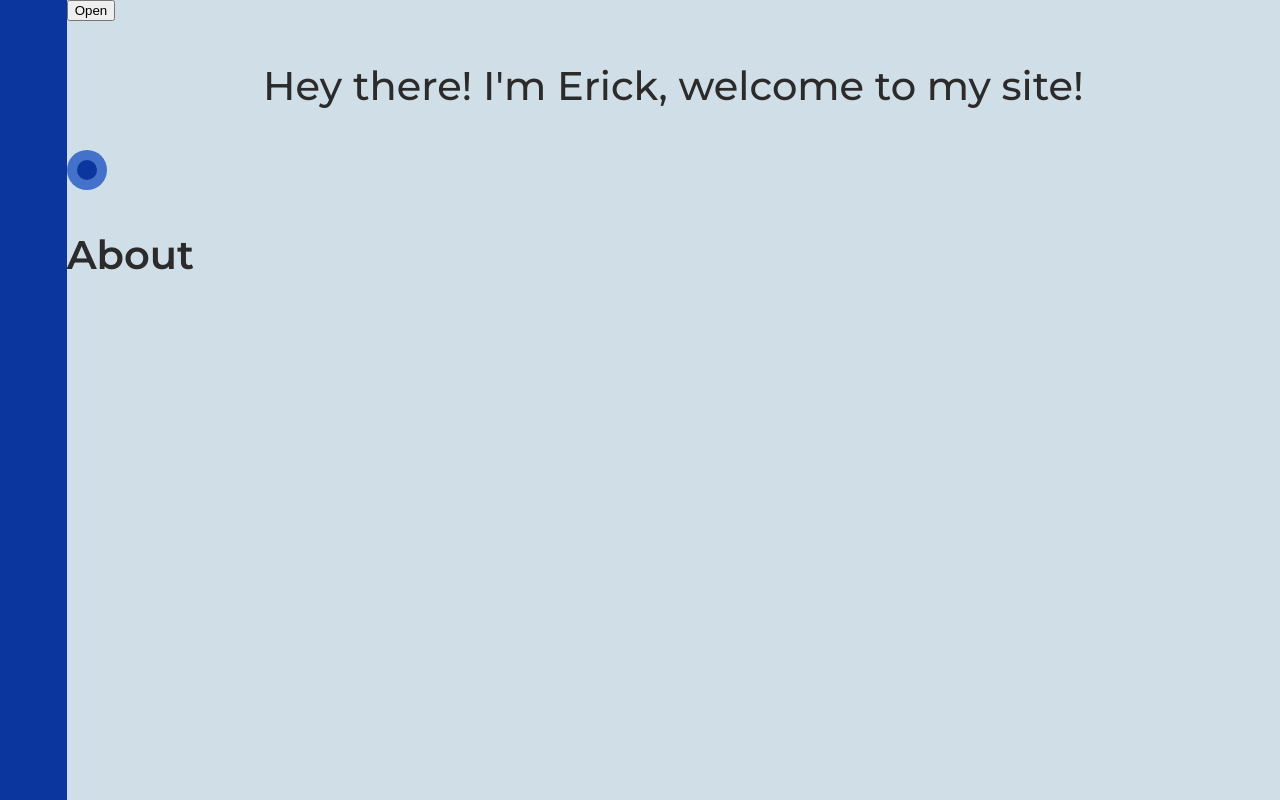
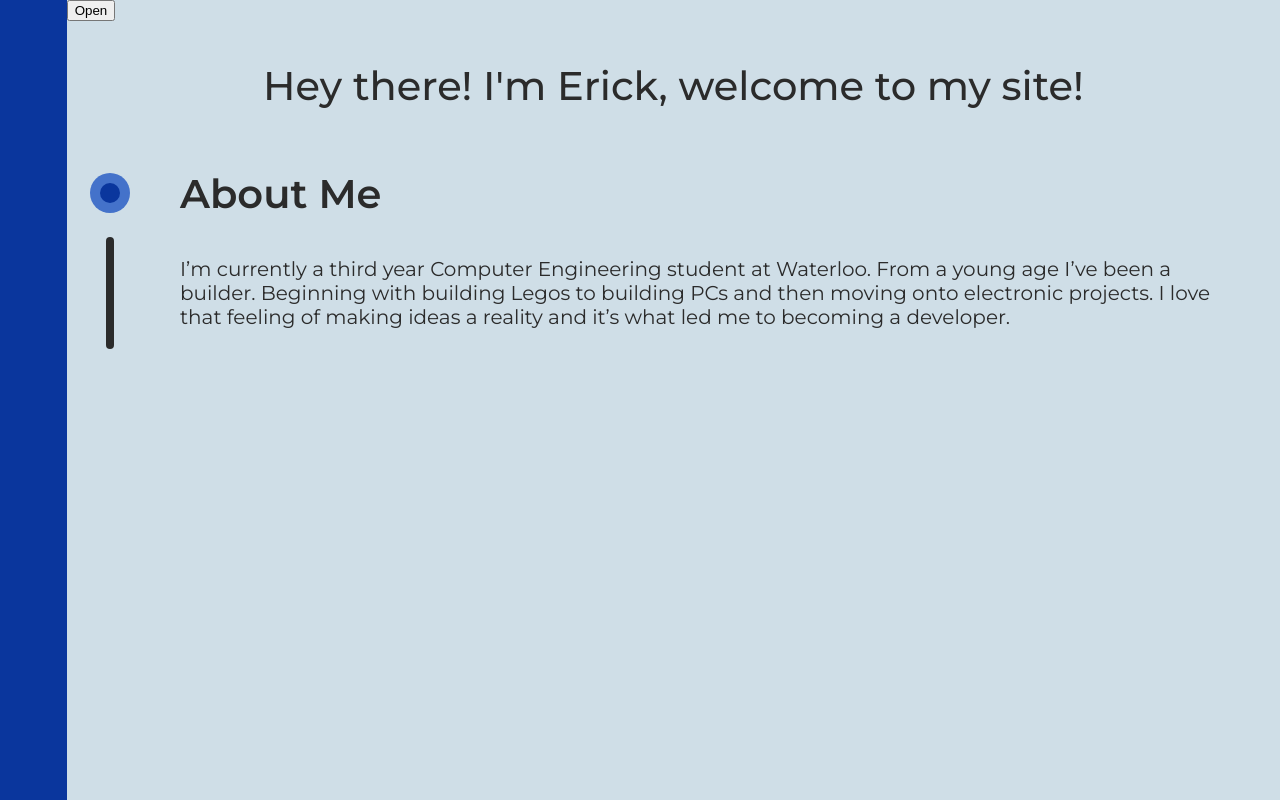
Before and after one commit to ericklikan/erickleon.com, a React (Create React App) app: page / in a window 1280 px wide. Built offline with nearby package versions, Linux system fonts and the light colour scheme.

Commit message:
Squashed commit of the following:
commit 0e56f22e5662ea59818d638da92fc6d5d628cbbb
Author: Erick Leon <eeleon@edu.uwaterloo.ca>
Date:   Sun Jul 28 11:21:37 2019 -0400

    About section no picture

```diff
--- a/src/App/AppConstants.ts
+++ b/src/App/AppConstants.ts
@@ -12,11 +12,14 @@ export const DIMENSIONS = {
 
 	TITLE_SIZE: '30pt',
 	SUBTITLE_SIZE: '30pt',
-	TEXT_SIZE: '20pt',
+	TEXT_SIZE: '15pt',
+
+	SECTION_SIDE_LENGTH: '65pt',
 }
 
 export const COLORS = {
 	SIDEBAR_BACKGROUND_COLOR: '#0A369D',
+	SIDE_LINE_COLOR: '#2B2B2B',
 	TEXT_COLOR: '#2B2B2B',
 }
 
--- a/src/components/Section.tsx
+++ b/src/components/Section.tsx
@@ -1,5 +1,46 @@
 import * as React from 'react'
+import styled from 'styled-components'
+import SectionTitle from './SectionTitle'
+import { DIMENSIONS, COLORS } from 'App/AppConstants'
 
-class Section extends React.Component {}
+export const Container = styled.div`
+	display: flex;
+	flex-direction: row;
+	justify-content: flex-start;
+	align-content: center;
+	padding: 0 0 0 0;
+`
+const ContentContainer = styled.div`
+	margin: 0;
+	padding: 0 30pt 0 20pt;
+	display: flex;
+`
+const LineContainer = styled.div`
+	width: ${DIMENSIONS.SECTION_SIDE_LENGTH};
+	min-width: ${DIMENSIONS.SECTION_SIDE_LENGTH};
+	display: flex;
+	justify-content: center;
+`
+const Line = styled.div`
+	height: 100%;
+	width: 6pt;
+	background-color: ${COLORS.SIDE_LINE_COLOR};
+	border-radius: 3pt;
+`
+interface IProps {
+	title: string
+}
+
+const Section: React.FC<IProps> = props => (
+	<div>
+		<SectionTitle title={props.title} />
+		<Container>
+			<LineContainer>
+				<Line />
+			</LineContainer>
+			<ContentContainer>{props.children}</ContentContainer>
+		</Container>
+	</div>
+)
 
 export default Section
--- a/src/components/SectionTitle.tsx
+++ b/src/components/SectionTitle.tsx
@@ -1,6 +1,25 @@
 import * as React from 'react'
 import Point from 'components/Point'
-import { Subtitle } from './Styled'
+import { Subtitle } from 'components/Styled'
+import styled from 'styled-components'
+import { Container } from 'components/Section'
+import { DIMENSIONS } from 'App/AppConstants'
+
+const PointContainer = styled.div`
+	height: ${DIMENSIONS.SECTION_SIDE_LENGTH};
+	width: ${DIMENSIONS.SECTION_SIDE_LENGTH};
+	min-width: ${DIMENSIONS.SECTION_SIDE_LENGTH};
+	display: flex;
+	justify-content: center;
+	align-items: center;
+`
+const TextContainer = styled.div`
+	width: 100%;
+	margin: 0;
+	padding-left: 20pt;
+	display: flex;
+	align-items: center;
+`
 
 interface IProps {
 	title: string
@@ -30,12 +49,14 @@ class SectionTitle extends React.Component<IProps, IState> {
 
 	public render() {
 		return (
-			<div onMouseEnter={this.setHoveredOn} onMouseLeave={this.setHoveredOff}>
-				<span>
+			<Container onMouseEnter={this.setHoveredOn} onMouseLeave={this.setHoveredOff}>
+				<PointContainer>
 					<Point hover={this.state.isHovered} />
+				</PointContainer>
+				<TextContainer>
 					<Subtitle>{this.props.title}</Subtitle>
-				</span>
-			</div>
+				</TextContainer>
+			</Container>
 		)
 	}
 }
--- a/src/components/Styled.tsx
+++ b/src/components/Styled.tsx
@@ -21,10 +21,11 @@ export const Subtitle = styled.p`
 	font-weight: 600;
 	font-size: ${DIMENSIONS.SUBTITLE_SIZE};
 	color: ${COLORS.TEXT_COLOR};
+	margin: 0;
 `
 
 // Use for normal text
-export const Text = styled.p`
+export const TextContent = styled.p`
 	font-family: 'Montserrat', sans-serif;
 	font-size: ${DIMENSIONS.TEXT_SIZE};
 	color: ${COLORS.TEXT_COLOR};
--- a/src/sections/About.tsx
+++ b/src/sections/About.tsx
@@ -1,9 +1,19 @@
 import * as React from 'react'
-import SectionTitle from 'components/SectionTitle'
+import Section from 'components/Section'
+import { TextContent } from 'components/Styled'
 
 class About extends React.Component<any> {
 	public render() {
-		return <SectionTitle title="About" />
+		return (
+			<Section title="About Me">
+				<TextContent>
+					I’m currently a third year Computer Engineering student at Waterloo. From a
+					young age I’ve been a builder. Beginning with building Legos to building PCs and
+					then moving onto electronic projects. I love that feeling of making ideas a
+					reality and it’s what led me to becoming a developer.
+				</TextContent>
+			</Section>
+		)
 	}
 }
 
```
